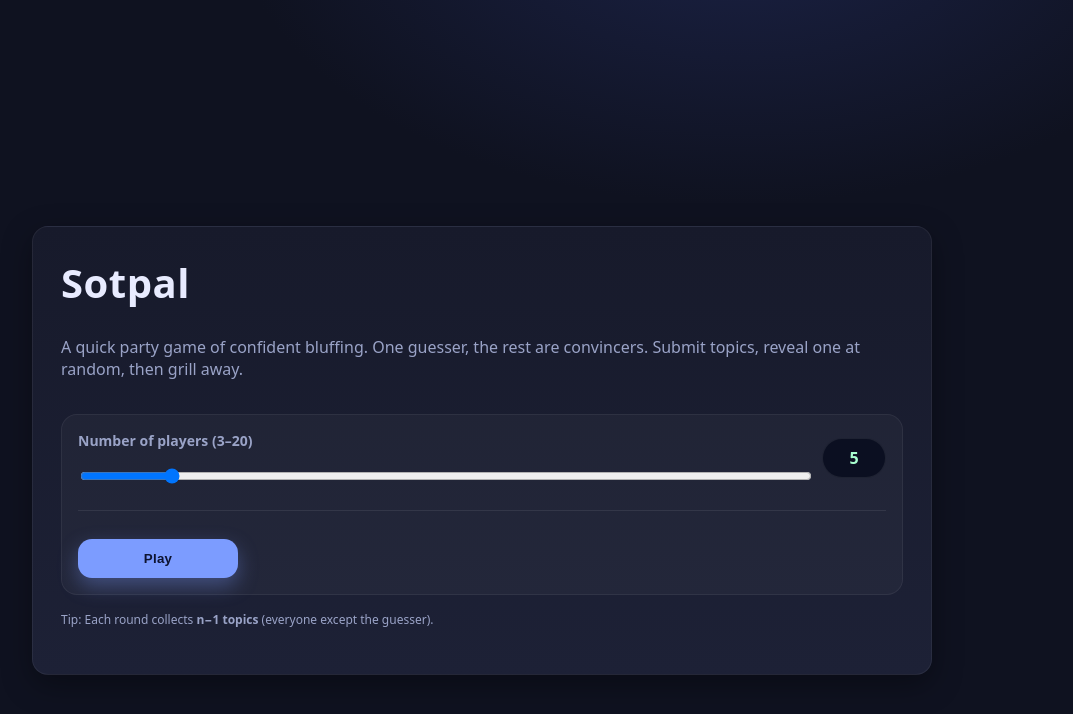
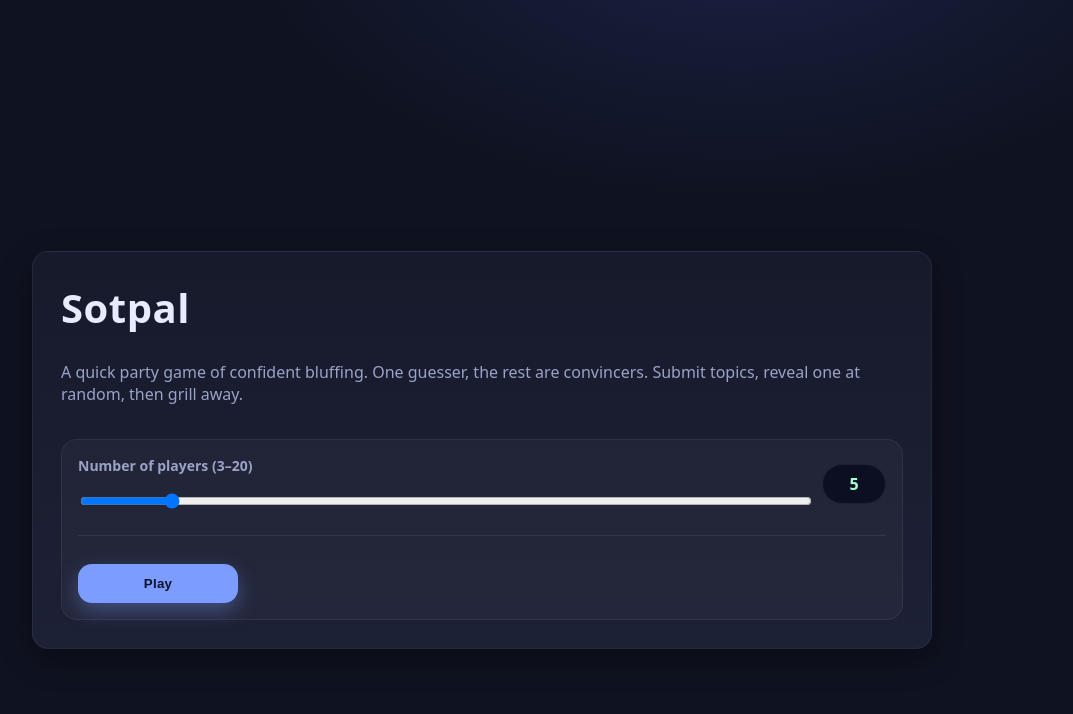
Before and after one commit to dantevasudevan/dantevasudevan.github.io, a Jekyll site: the page sotpal.html, which Jekyll copies as it is, in a window 1280 px wide. Shown: the top 714 px of the page, without its empty margins (158-1231 px from the left). Built offline with Jekyll 4.4.1, drawn with Linux system fonts in a browser that asks for light colours.

```diff
--- a/sotpal.html
+++ b/sotpal.html
@@ -146,8 +146,6 @@
         <div class="divider"></div>
         <button id="btn-play" class="btn btn-primary" style="width: 160px;">Play</button>
       </div>
-
-      <p class="muted" style="font-size: 12px;">Tip: Each round collects <strong>n−1 topics</strong> (everyone except the guesser).</p>
     </section>
 
     <!-- ENTER TOPIC VIEW -->
```
